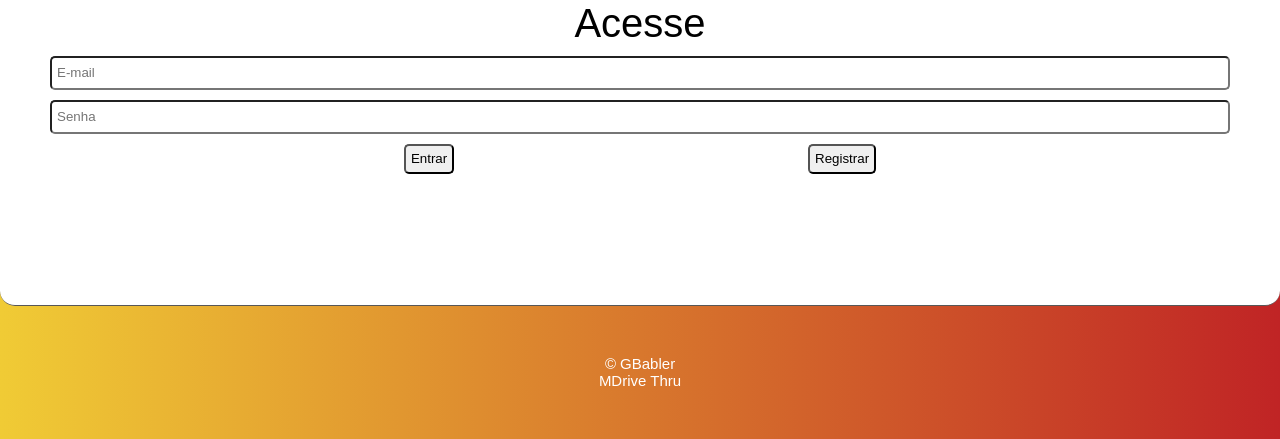
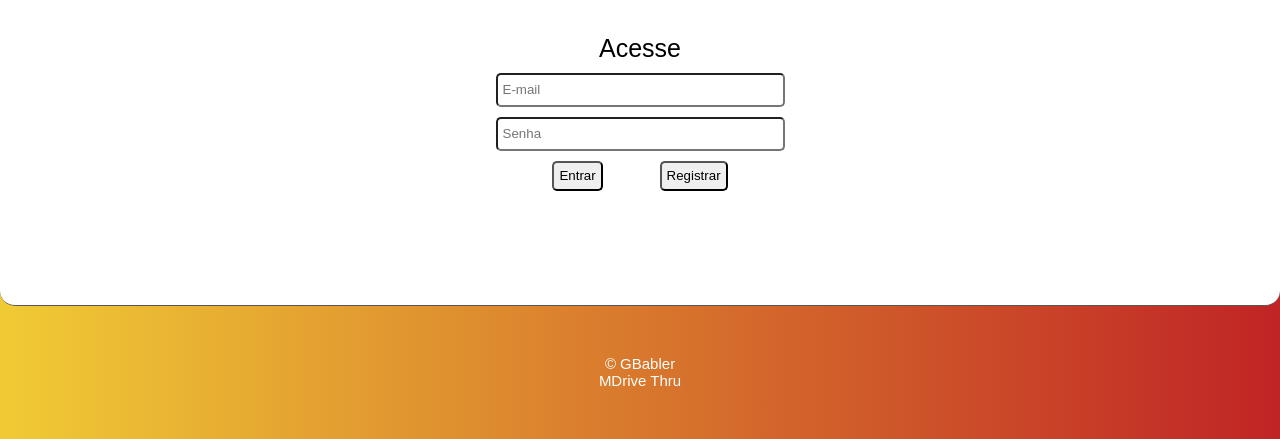
Before and after one commit to GBabler/Projeto-MDriveThru, a plain HTML site: page index.html in a window 1280 px wide. Shown: the part 361-800 px from the top of the page. Drawn offline with Linux system fonts and the light colour scheme.

Commit message:
update inputs

```diff
--- a/css/style.css
+++ b/css/style.css
@@ -21,6 +21,10 @@ html,body{
     background: -webkit-linear-gradient(to right, #F0CB35, #C02425);
     background: linear-gradient(to right, #F0CB35, #C02425);
 }
+/*=====================*/
+
+
+/*============================== CABEÇALHO ==============================*/
 
 .cabecalho{
 
@@ -29,6 +33,24 @@ html,body{
     background: linear-gradient(to right, #F0CB35, #C02425);
 
 }
+
+/*============================ CORPO ===============================*/
+
+.logo{
+
+    max-height: 300px;
+    display: flex;
+    justify-content: center;
+
+}
+
+.logo>img{
+    max-width: 200px;
+    width: 100%;
+    height: auto;
+
+}
+
 .div_login{
 
     background-color: rgb(255, 255, 255);
@@ -38,14 +60,52 @@ html,body{
     border-top: 1px solid rgb(87, 87, 87);
     border-bottom: 1px solid rgb(87, 87, 87);
     border-radius: 15px;
+}
+
+.div_acesse{
+    margin-top: 50px;
+    font-family: Arial, Helvetica;
+    font-size: 25px;
 
 }
 
-.div_acesse{
-    font-family: Arial, Helvetica;
-    font-size: 40px;
+.form{
+
+    display: grid;
+    flex-direction: column;
+    justify-content: center;
+    text-align: center;
+}
+
+input{
+
+    border-radius: 5px;
+    padding: 0 5px;
+    height: 30px;
+    margin-top: 10px;
+    width: 275px;
+}
+
+
+.buttons{
+
+    display: flex;
+    flex-direction: row;
+    justify-content: space-evenly;
+    height: 50px;
+    align-items: center;
 
 }
+
+.buttons>button{
+
+    height: 30px;
+    padding: 0 5px;
+    border-radius: 5px;
+
+}
+/*=================================================================*/
+/*============================ RODAPÉ ============================*/
 
 .footer{
     display: flex;
@@ -64,54 +124,3 @@ html,body{
     border-top: px solid rgb(255, 255, 255);
 
 }
-
-.logo{
-
-    max-height: 300px;
-    display: flex;
-    justify-content: center;
-
-}
-
-.logo>img{
-    max-width: 200px;
-    width: 100%;
-    height: auto;
-
-}
-
-.form{
-
-    display: flex;
-    flex-direction: column;
-    padding: 50px;
-    justify-content: center;
-    text-align: center;
-}
-
-input{
-
-    border-radius: 5px;
-    padding: 0 5px;
-    height: 30px;
-    margin-top: 10px;
-
-}
-
-.buttons{
-
-    display: flex;
-    flex-direction: row;
-    justify-content: space-evenly;
-    height: 50px;
-    align-items: center;
-
-}
-
-.buttons>button{
-
-    height: 30px;
-    padding: 0 5px;
-    border-radius: 5px;
-
-}
```
